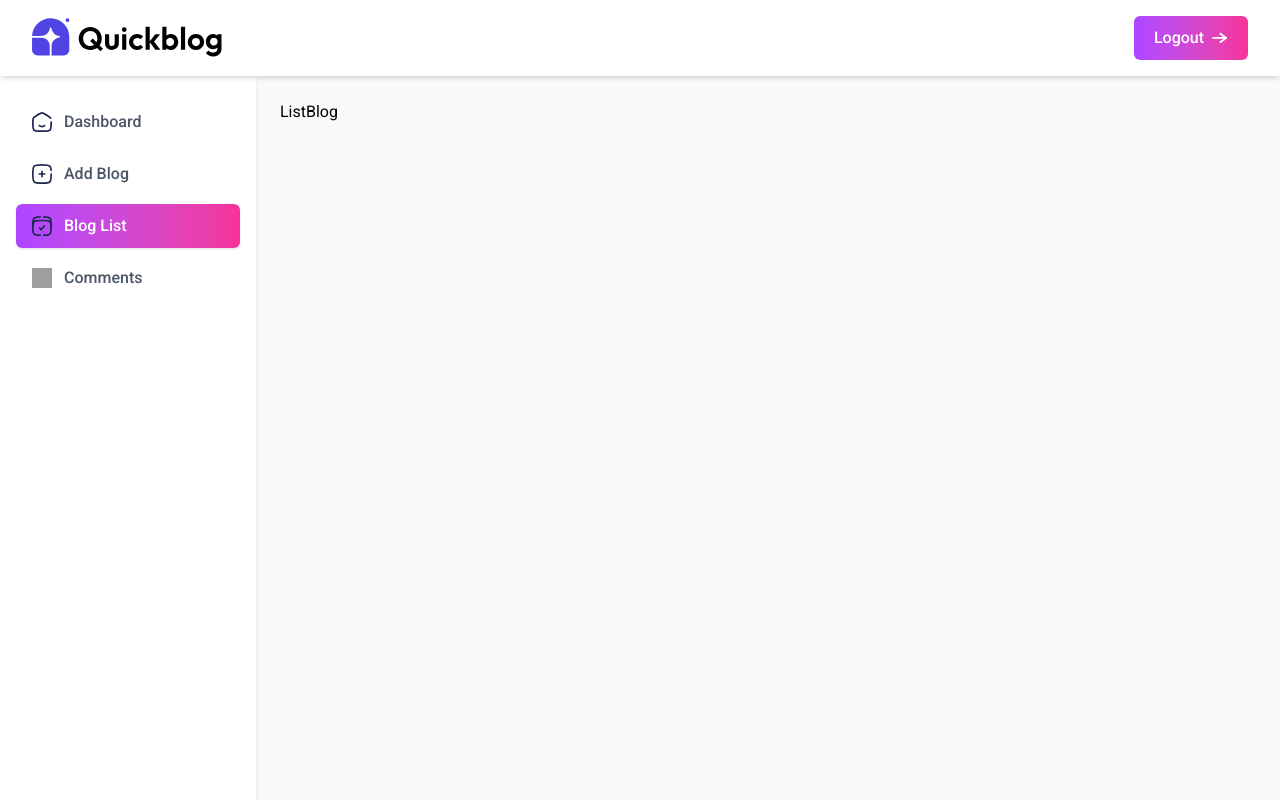
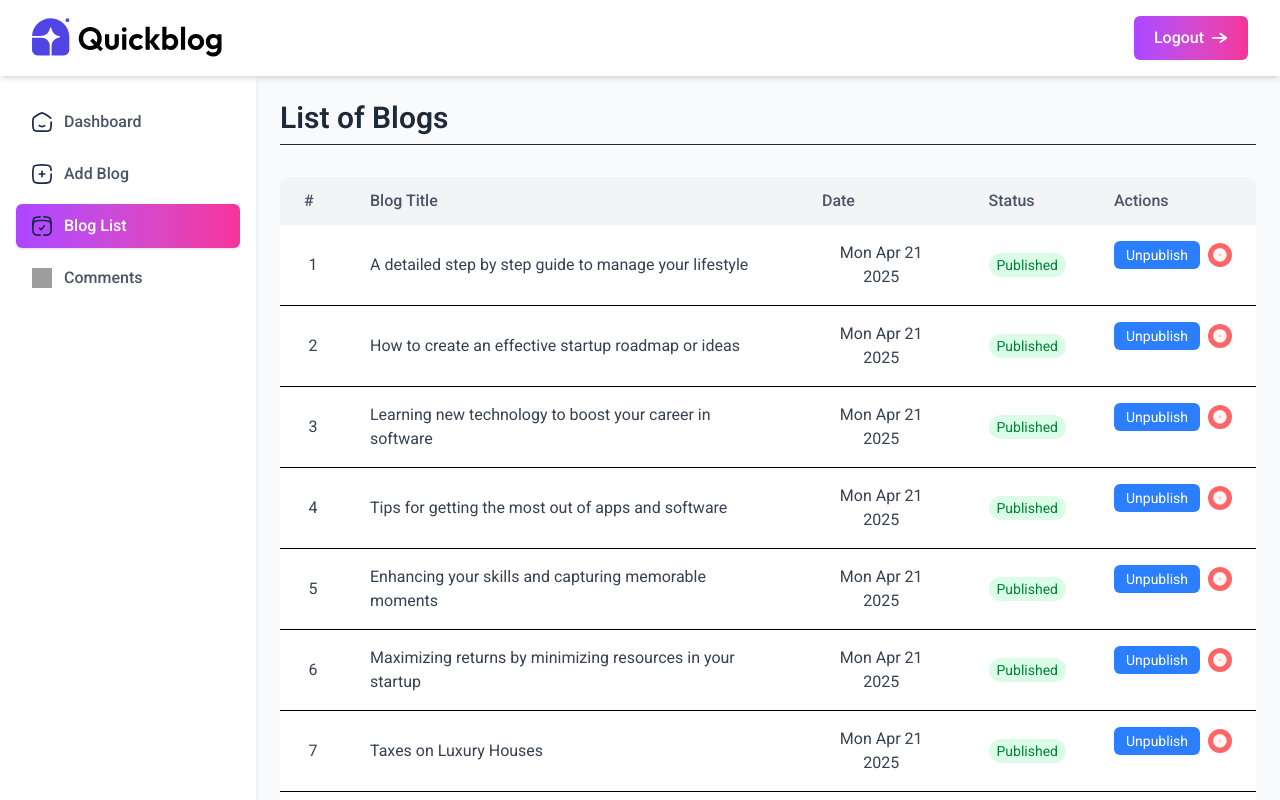
Before and after one commit to IrianB/QuickBlog, a React (Vite) app in the folder fe/: page /admin/list in a window 1280 px wide. Shown: the top 800 px of the page. Built offline with nearby package versions, Linux system fonts and the light colour scheme; grey boxes are pictures that could not be loaded.

Commit message:
add ListBlog.jsx

```diff
--- a/fe/src/components/admin/BlogTableItem.jsx
+++ b/fe/src/components/admin/BlogTableItem.jsx
@@ -6,29 +6,29 @@ const BlogTableItem = ({ blog, index, fetchBlog }) => {
   const BlogDate = new Date(createdAt);
 
   return (
-        <tr className="border-b hover:bg-gray-50 transition-colors duration-200">
-            <th className="py-4 px-6 text-gray-700">{index + 1}</th>
-            <td className="py-4 px-6 text-gray-700">{title}</td>
+    <tr className="border-b hover:bg-gray-50 transition-colors duration-200 text-center">
+  <td className="py-4 px-6 text-gray-700">{index + 1}</td>
+  <td className="py-4 px-6 text-gray-700 text-left">{title}</td>
   <td className="py-4 px-6 text-gray-700">{BlogDate.toDateString()}</td>
   <td className="py-4 px-6">
-                <span className={`px-2 py-1 rounded-full text-sm ${isPublished ? 'bg-green-100 text-green-700' : 'bg-yellow-100 text-yellow-700'
-                    }`}>
+    <span
+      className={`px-2 py-1 rounded-full text-sm ${
+        isPublished
+          ? 'bg-green-100 text-green-700'
+          : 'bg-yellow-100 text-yellow-700'
+      }`}
+    >
       {isPublished ? 'Published' : 'Unpublished'}
     </span>
   </td>
-            <td className="py-4 px-6 flex items-center gap-2">
+  <td className="py-4 px-6 flex items-center justify-center gap-2">
     <button className="px-3 py-1 bg-blue-500 text-white rounded-md text-sm hover:bg-blue-600 transition">
       {isPublished ? 'Unpublish' : 'Publish'}
     </button>
-                <div
-                    className="w-6 h-6 flex items-center justify-center bg-red-400 hover:bg-red-500 rounded-full cursor-pointer transition"
-                >
+    <div className="w-6 h-6 flex items-center justify-center bg-red-400 hover:bg-red-500 rounded-full cursor-pointer transition">
       <img src={assets.cross_icon} alt="Delete" className="w-3.5 h-3.5" />
     </div>
   </td>
-
-
-
 </tr>
   )
 }
--- a/fe/src/pages/admin/Dashboard.jsx
+++ b/fe/src/pages/admin/Dashboard.jsx
@@ -69,16 +69,16 @@ const Dashboard = () => {
             <table className="min-w-full bg-white shadow-md rounded-lg overflow-hidden">
               <thead className="bg-gray-100">
                 <tr>
-                  <th className="py-3 px-6 text-left text-gray-600 font-medium">#</th>
-                  <th className="py-3 px-6 text-left text-gray-600 font-medium">Blog Title</th>
-                  <th className="py-3 px-6 text-left text-gray-600 font-medium">Date</th>
-                  <th className="py-3 px-6 text-left text-gray-600 font-medium">Status</th>
-                  <th className="py-3 px-6 text-left text-gray-600 font-medium">Actions</th>
+                  <th className="py-4 px-6 text-center text-gray-600 font-medium">#</th>
+                  <th className="py-4 px-6 text-left text-gray-600 font-medium">Blog Title</th>
+                  <th className="py-4 px-6 text-center text-gray-600 font-medium">Date</th>
+                  <th className="py-4 px-6 text-center text-gray-600 font-medium">Status</th>
+                  <th className="py-4 px-6 text-center text-gray-600 font-medium">Actions</th>
                 </tr>
               </thead>
               <tbody>
-                {dashboardData.recentBlogs.map((blog, index)=> {
-                  return <BlogTableItem key={blog._id} blog={blog} fetchBlog={fetchData} index={index}/>
+                {dashboardData.recentBlogs.map((blog, index) => {
+                  return <BlogTableItem key={blog._id} blog={blog} fetchBlog={fetchData} index={index} />
                 })}
               </tbody>
             </table>
--- a/fe/src/pages/admin/ListBlog.jsx
+++ b/fe/src/pages/admin/ListBlog.jsx
@@ -1,8 +1,46 @@
-import React from 'react'
+import React, { useEffect, useState } from 'react'
+import { blog_data } from '../../assets/assets'
+import BlogTableItem from '../../components/admin/BlogTableItem'
+
 
 const ListBlog = () => {
+
+  const [blogs, setBlogs] = useState([])
+
+  const fetchBlogs = async () => {
+    setBlogs(blog_data)
+  }
+
+  useEffect(() => {
+    fetchBlogs()
+  }, [])
+
   return (
-    <div>ListBlog</div>
+    <div>
+      <h1 className="text-3xl font-semibold text-gray-800 mb-6 border-b pb-2">
+        List of Blogs
+      </h1>
+
+      <div className="overflow-x-auto mt-8">
+        <table className="min-w-full bg-white shadow-md rounded-lg overflow-hidden">
+          <thead className="bg-gray-100">
+            <tr>
+              <th className="py-3 px-6 text-left text-gray-600 font-medium">#</th>
+              <th className="py-3 px-6 text-left text-gray-600 font-medium">Blog Title</th>
+              <th className="py-3 px-6 text-left text-gray-600 font-medium">Date</th>
+              <th className="py-3 px-6 text-left text-gray-600 font-medium">Status</th>
+              <th className="py-3 px-6 text-left text-gray-600 font-medium">Actions</th>
+            </tr>
+          </thead>
+          <tbody>
+            {blogs.map((blog, index) => {
+              return <BlogTableItem key={blog._id} blog={blog} fetchBlog={fetchBlogs} index={index} />
+            })}
+          </tbody>
+        </table>
+      </div>
+
+    </div>
   )
 }
 
```
Lines whose indentation alone changed are shown as unchanged.
